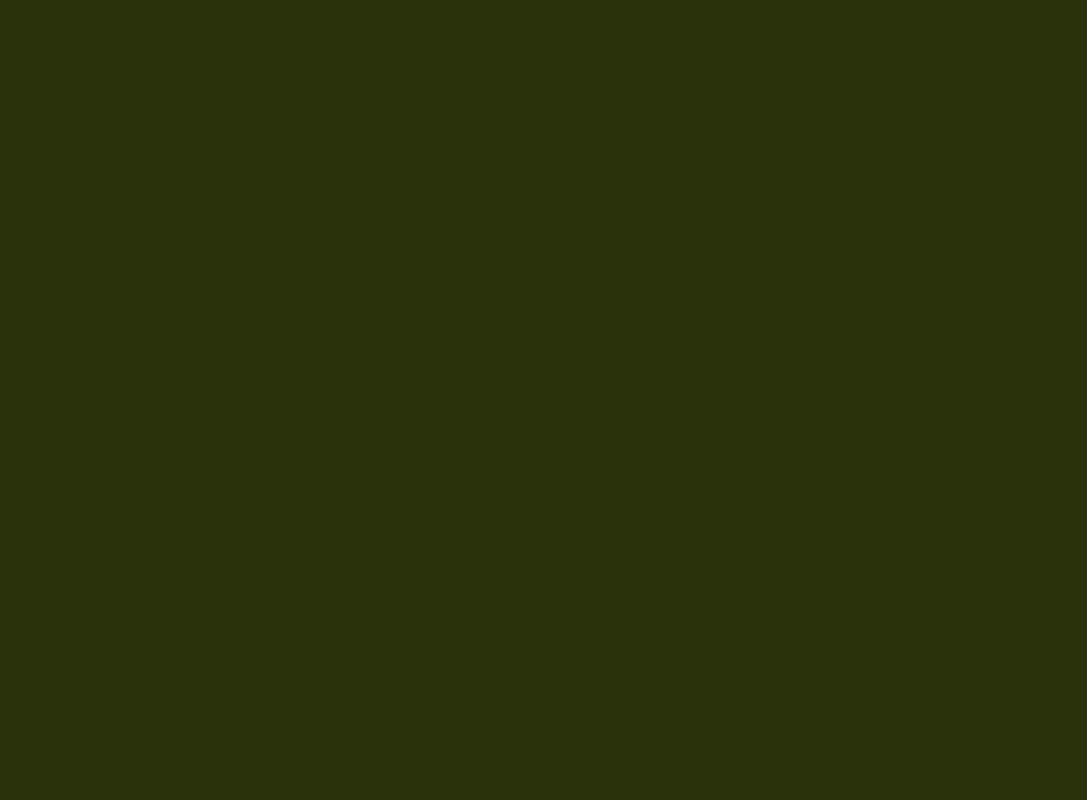
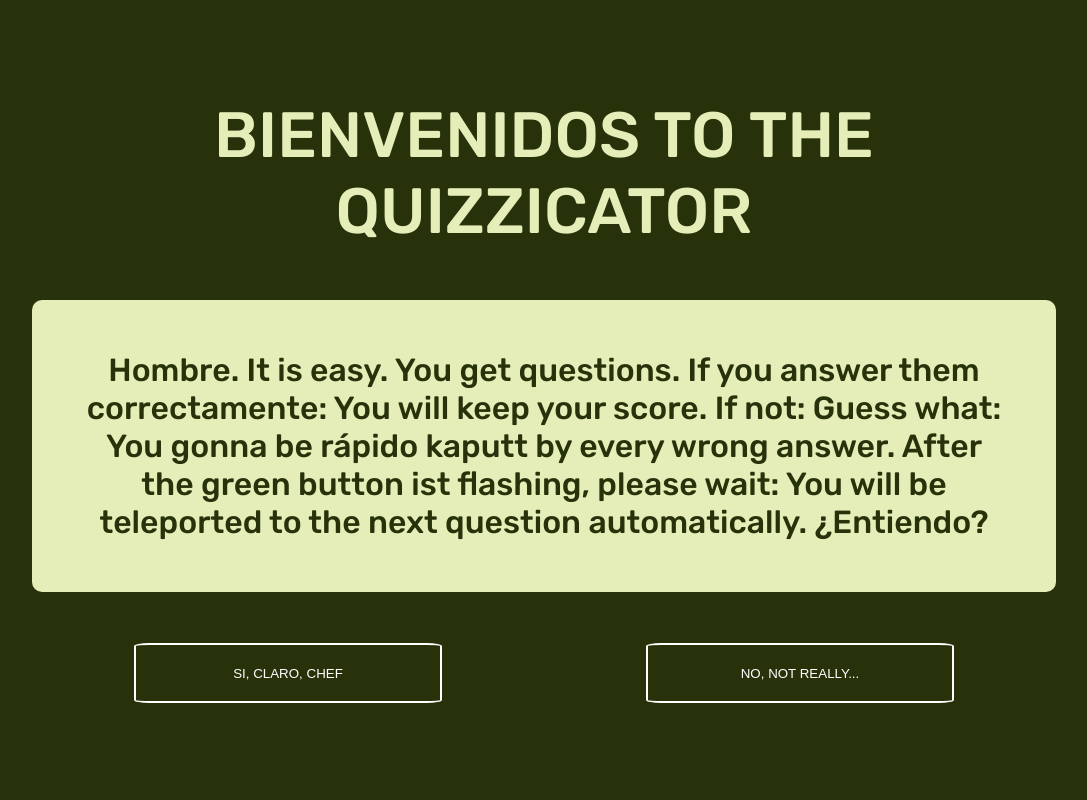
Before and after one commit to kommwirt/quizzinator, a plain HTML site: page index.html in a window 1280 px wide. Shown: the top 800 px of the page, without its empty margins (96-1183 px from the left). Drawn offline with Linux system fonts and the light colour scheme; the site is published under a folder, as on GitHub Pages, so addresses that start at the root find nothing.

Commit message:
right path to js

```diff
--- a/index.html
+++ b/index.html
@@ -9,6 +9,6 @@
   </head>
   <body>
     <div id="content"></div>
-    <script src="/assets/js/main.js"></script>
+    <script src="./assets/js/main.js"></script>
   </body>
 </html>
```
